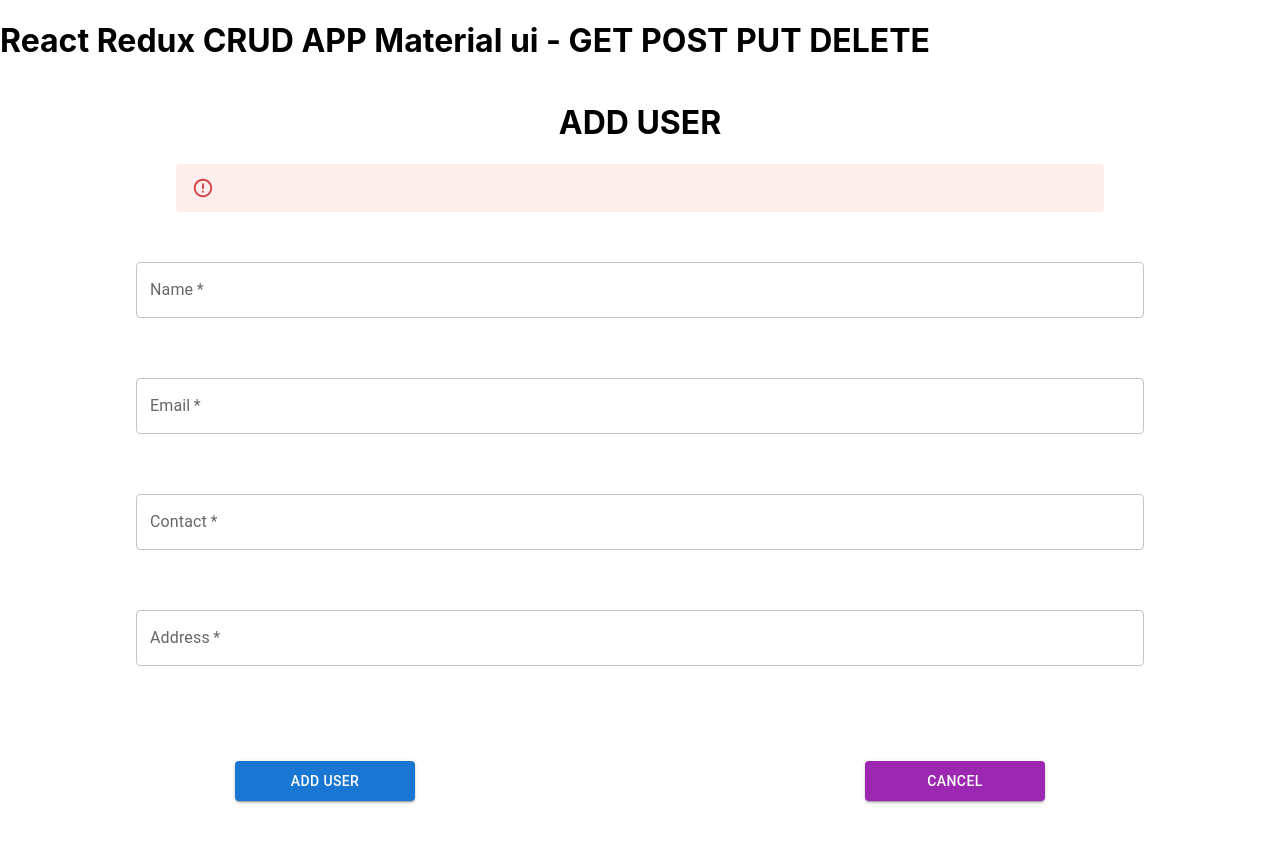
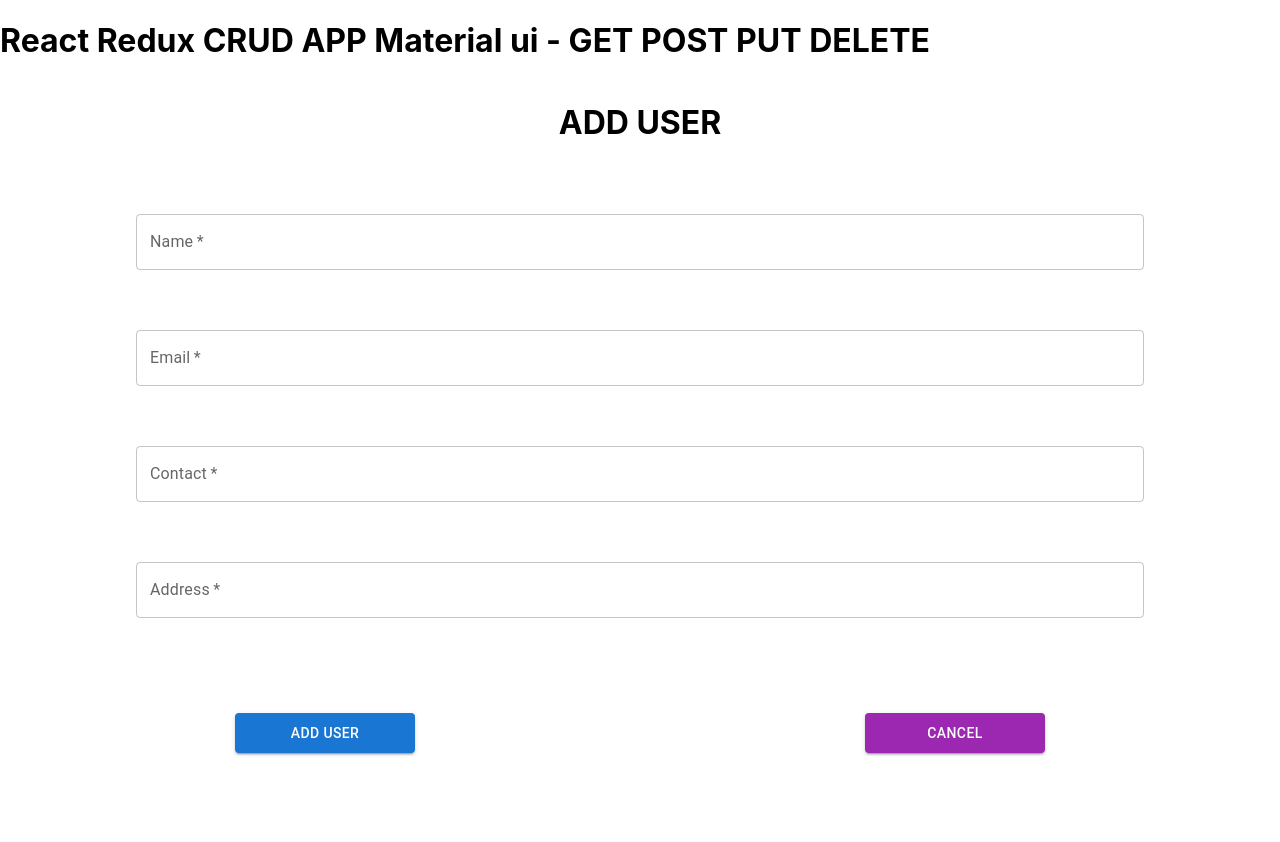
Before and after one commit to hassanamiri369/React-Redux-CRUD-App-material-ui-GET-POST-PUT-DELETE, a React (Create React App) app: page /addUser in a window 1280 px wide. Shown: the top 842 px of the page. After the commit the page ends 818 px from the top, so only its background shows below. Built offline with nearby package versions, Linux system fonts and the light colour scheme.

Commit message:
added alert notification

```diff
--- a/src/pages/AddUser.js
+++ b/src/pages/AddUser.js
@@ -2,7 +2,7 @@
 import { useNavigate } from 'react-router-dom';
 import { useDispatch } from 'react-redux';
 import { addUser } from '../Redux/action';
-import { Alert, Box, Button, TextField } from '@mui/material';
+import { Alert, Button, TextField } from '@mui/material';
 
 // style
 
@@ -46,11 +46,12 @@
 
 
     return (
-        <div className='addUser-container'>
+        <div>
 
             <div className='head'>
                 <h1>ADD USER</h1>
-                 <Alert severity='error' style={{textAlign : "center" , width : "70%"}}>{error && error}</Alert>
+                 {/* <Alert severity='error' style={{textAlign : "center" , width : "70%"}}>{error && error}</Alert> */}
+                 <div style={{backgroundColor : "blue" , width : "70%" , borderRadius : "5px"}}>{error && <Alert severity='error' >{error}</Alert>}</div>
             </div>
 
 
```
